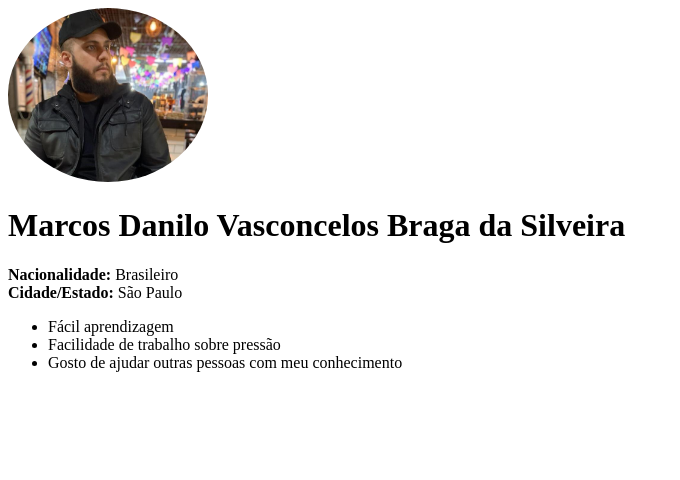
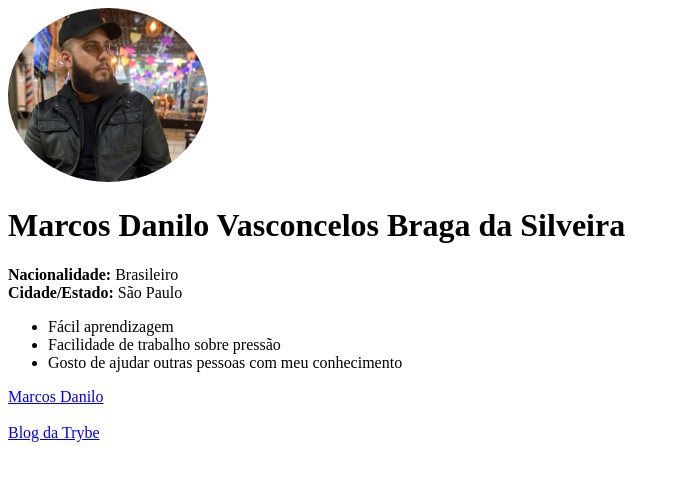
Before and after one commit to omarcosdanilo/omarcosdanilo.github.io, a plain HTML site: page index.html in a window 1280 px wide. Shown: the whole page, without its empty margins (0-680 px from the left). Drawn offline with Linux system fonts and the light colour scheme.

Commit message:
Adiciona links

```diff
--- a/index.html
+++ b/index.html
@@ -12,6 +12,7 @@
       alt="Foto de Marcos Danilo"
       width="200px"
       style="border-radius: 50%"
+      id="marcos"
     />
     <h1>Marcos Danilo Vasconcelos Braga da Silveira</h1>
 
@@ -25,5 +26,13 @@
       <li>Facilidade de trabalho sobre pressão</li>
       <li>Gosto de ajudar outras pessoas com meu conhecimento</li>
     </ul>
+
+    <a href="#marcos">Marcos Danilo</a>
+
+    <br>
+    <br>
+
+    <a href="https://blog.betrybe.com/" target="_blank"> Blog da Trybe</a>
+
   </body>
 </html>
```
